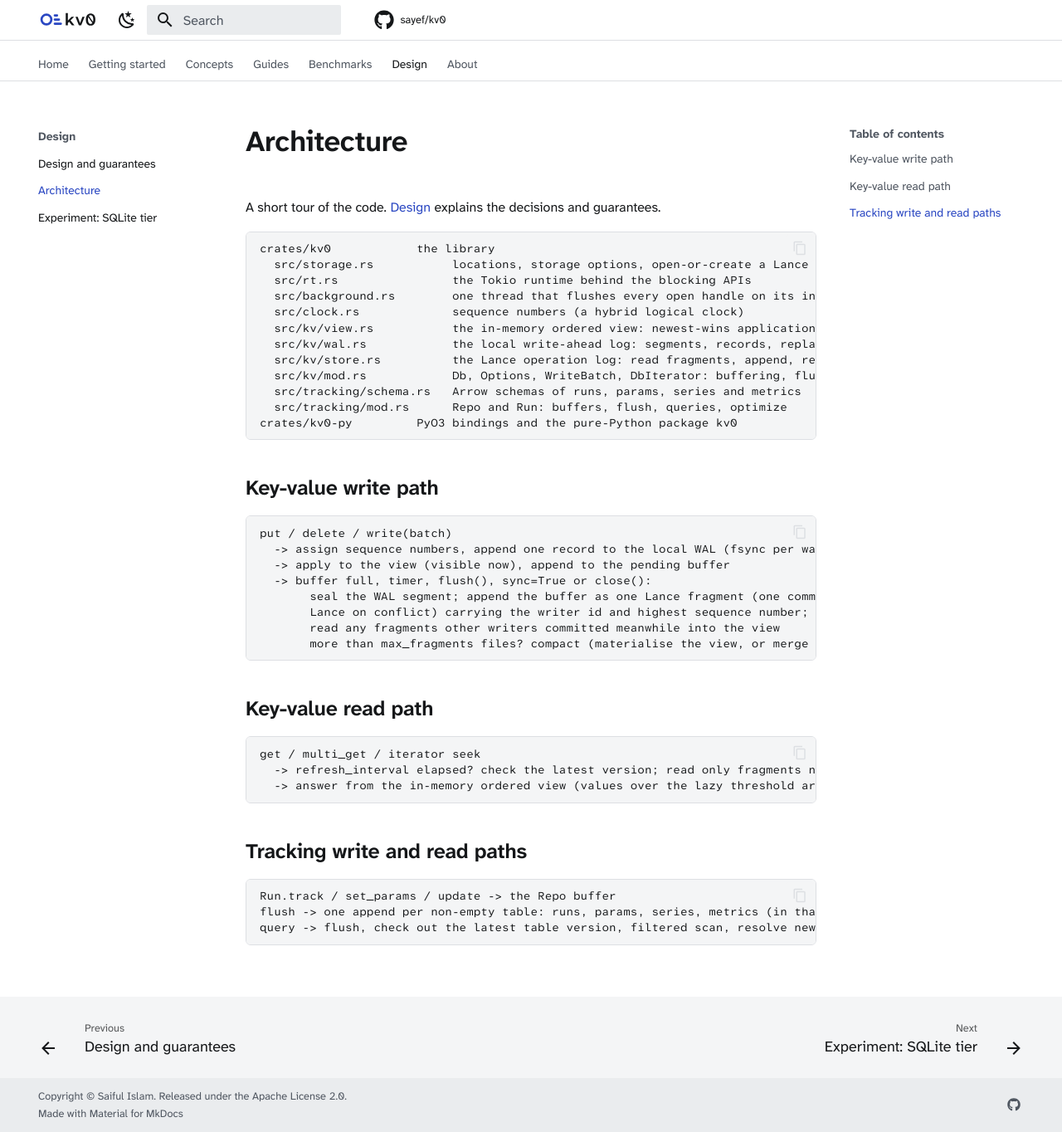
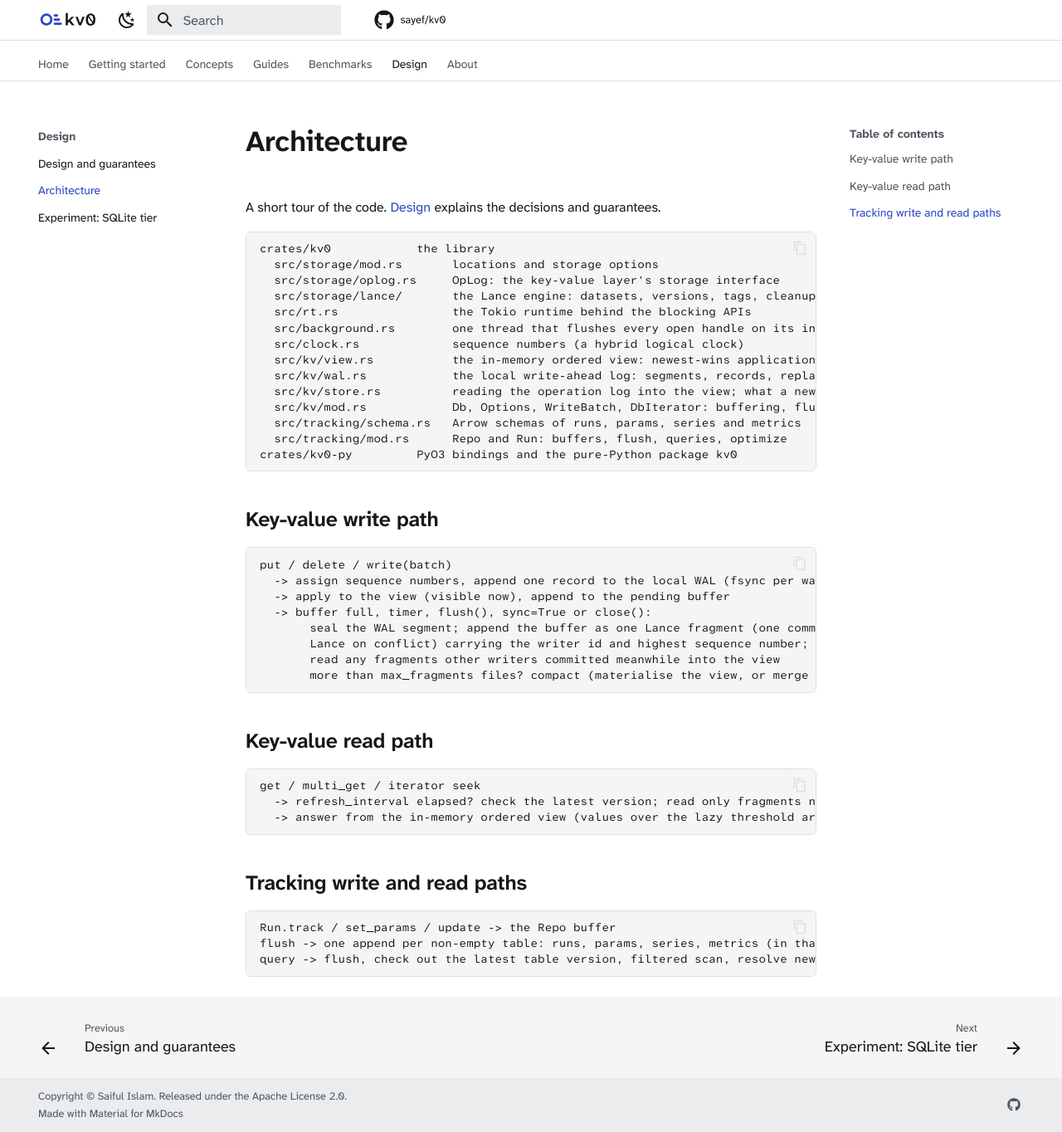
Before and after one commit to sayef/kv0, an MkDocs documentation site: the page built from docs/architecture.md, in a window 1280 px wide and 1364 px high. Shown: the whole window at 83% size. Built offline with MkDocs 1.6.1 and Material for MkDocs 9.7.7, drawn with Linux system fonts in a browser that asks for light colours; comment, search, counter and statistics services are not loaded.

Commit message:
Describe the storage module layout

````diff
--- a/docs/architecture.md
+++ b/docs/architecture.md
@@ -4,13 +4,15 @@ A short tour of the code. [Design](design.md) explains the decisions and guarant
 
 ```
 crates/kv0            the library
-  src/storage.rs           locations, storage options, open-or-create a Lance dataset
+  src/storage/mod.rs       locations and storage options
+  src/storage/oplog.rs     OpLog: the key-value layer's storage interface
+  src/storage/lance/       the Lance engine: datasets, versions, tags, cleanup; kv.rs the OpLog
   src/rt.rs                the Tokio runtime behind the blocking APIs
   src/background.rs        one thread that flushes every open handle on its interval
   src/clock.rs             sequence numbers (a hybrid logical clock)
   src/kv/view.rs           the in-memory ordered view: newest-wins application of operations
   src/kv/wal.rs            the local write-ahead log: segments, records, replay of crashed writers
-  src/kv/store.rs          the Lance operation log: read fragments, append, replace (compaction)
+  src/kv/store.rs          reading the operation log into the view; what a newer version adds
   src/kv/mod.rs            Db, Options, WriteBatch, DbIterator: buffering, flush, refresh, compaction
   src/tracking/schema.rs   Arrow schemas of runs, params, series and metrics
   src/tracking/mod.rs      Repo and Run: buffers, flush, queries, optimize
````
Also changed, not shown: CONTRIBUTING.md (+2 -2 lines).
